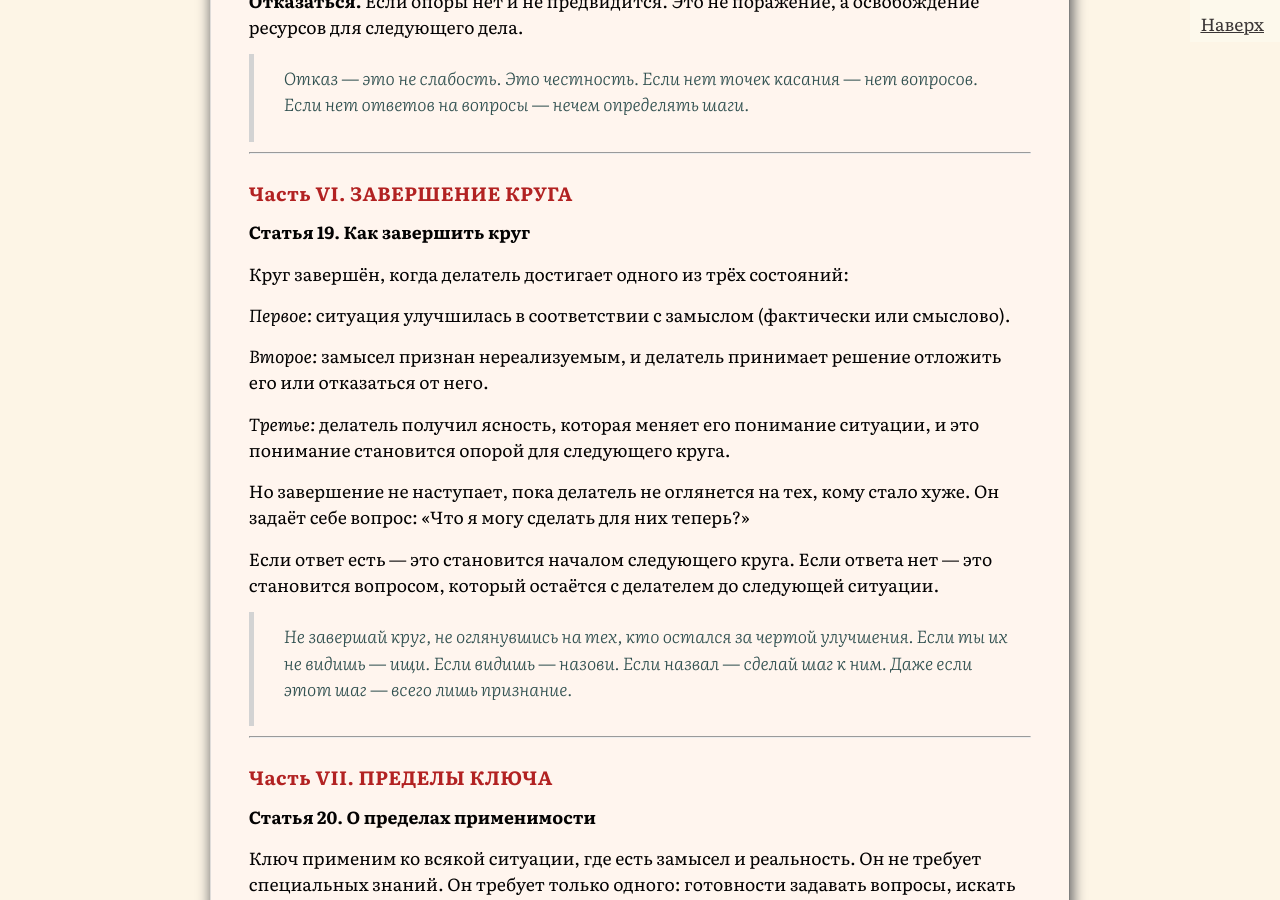
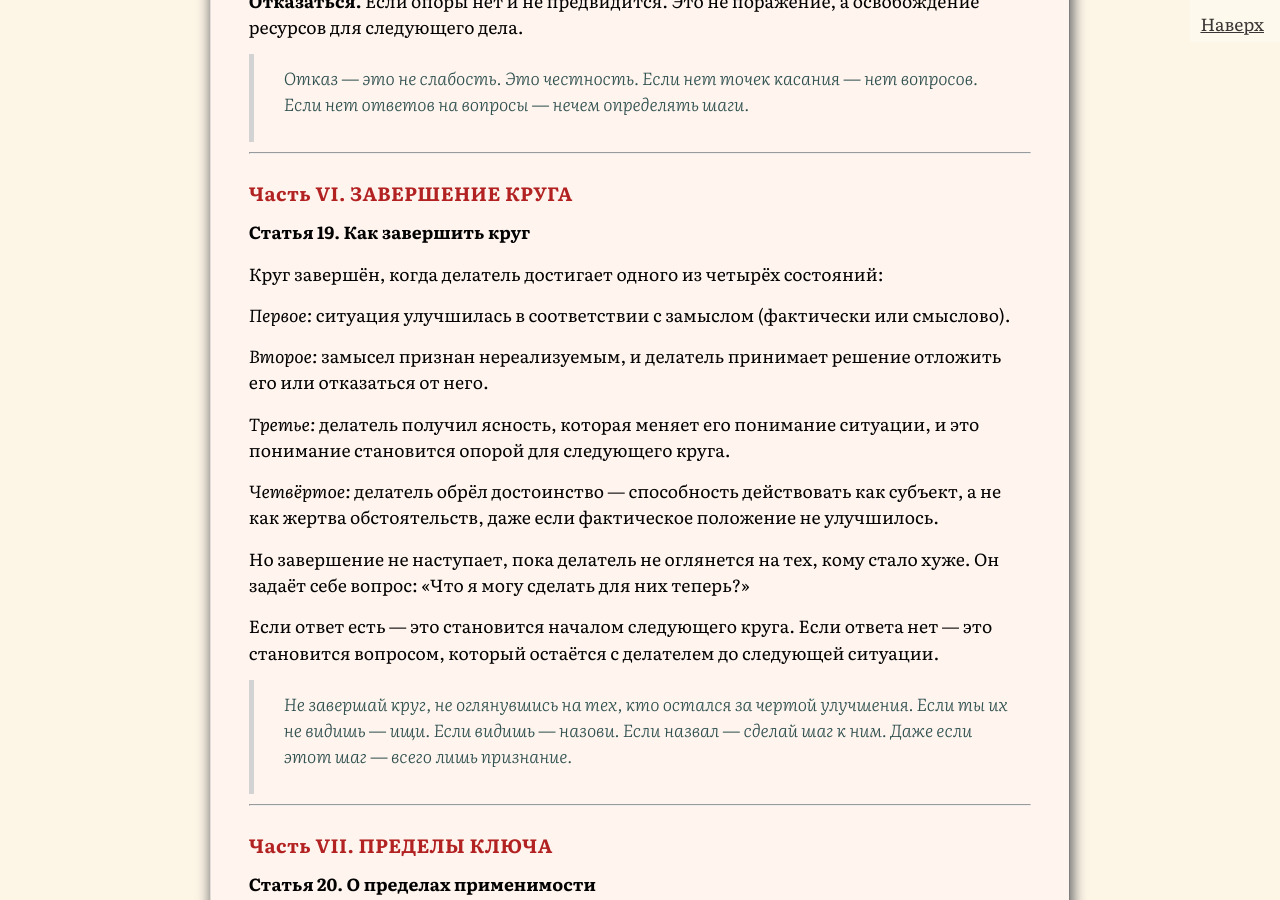
Before and after one commit to SergSi/land-use-art, a Jekyll site: the page built from _posts/2026-06-24-key.md, in a window 1280 px wide and 900 px high, scrolled down 6554 px. Built offline with Jekyll 4.4.1, drawn with Linux system fonts in a browser that asks for light colours; some web fonts are replaced; some of the changed text lies outside the part shown.

Commit message:
Update 2026-06-24-key.md

```diff
--- a/_posts/2026-06-24-key.md
+++ b/_posts/2026-06-24-key.md
@@ -169,13 +169,15 @@ class: analitika
 
 **Статья 19. Как завершить круг**
 
-Круг завершён, когда делатель достигает одного из трёх состояний:
+Круг завершён, когда делатель достигает одного из четырёх состояний:
 
 *Первое:* ситуация улучшилась в соответствии с замыслом (фактически или смыслово).
 
 *Второе:* замысел признан нереализуемым, и делатель принимает решение отложить его или отказаться от него.
 
 *Третье:* делатель получил ясность, которая меняет его понимание ситуации, и это понимание становится опорой для следующего круга.
+
+*Четвёртое:* делатель обрёл достоинство — способность действовать как субъект, а не как жертва обстоятельств, даже если фактическое положение не улучшилось.
 
 Но завершение не наступает, пока делатель не оглянется на тех, кому стало хуже. Он задаёт себе вопрос: «Что я могу сделать для них теперь?»
 
```
Also changed, not shown: other parts of _posts/2026-06-24-key.md (+1 -1 lines).
